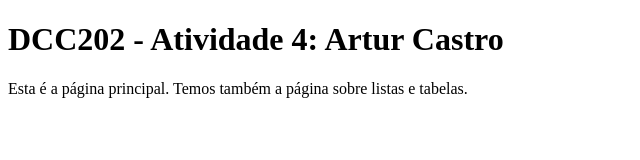
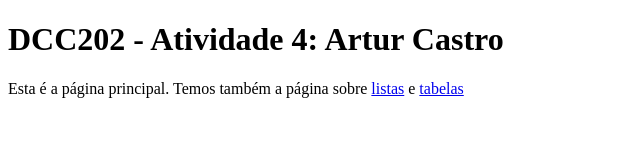
Before and after one commit to ufjf-dcc202/ufjf-dcc202-2023-3-b-atv4-ArturUFJF, a website: page index.html in a window 1280 px wide. Shown: the whole page, without its empty margins (0-640 px from the left). Drawn offline with Linux system fonts and the light colour scheme.

Commit message:
Adiciona âncoras no index

```diff
--- a/index.html
+++ b/index.html
@@ -8,11 +8,7 @@
 <body>
     <main>
         <h1>DCC202 - Atividade 4: Artur Castro</h1>
-        <p>Esta é a página principal. Temos também a página sobre listas e tabelas.</p>
-
-
-
-
+        <p>Esta é a página principal. Temos também a página sobre <a href="listas.html">listas</a> e <a href="tabelas.html">tabelas</a></p>
     </main>
 </body>
 </html>
```
